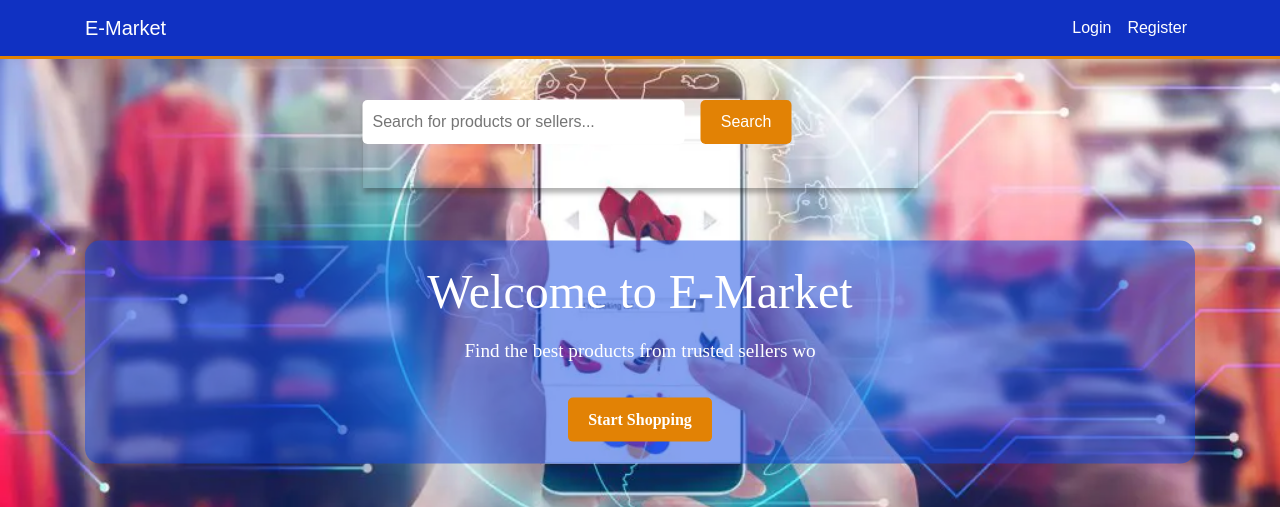
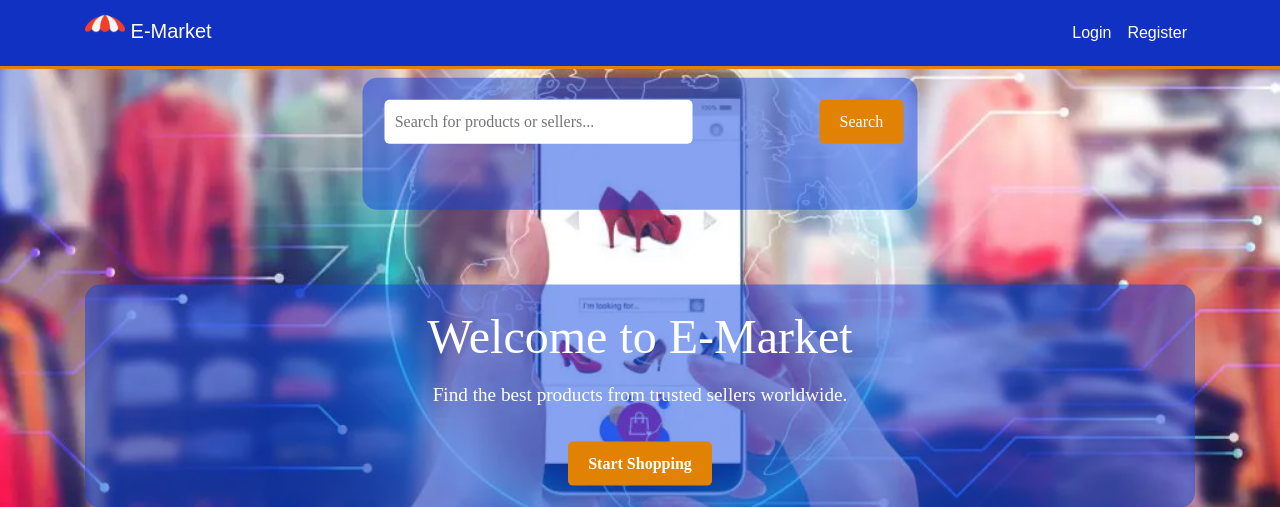
Before and after one commit to PhilTech-Hub/E-Market, a Flask app: page / in a window 1280 px wide. Shown: the top 507 px of the page. Run offline with Flask 3, Linux system fonts and the light colour scheme; some libraries are stand-ins or nearby versions.

Commit message:
Add all changes

```diff
--- a/app/static/css/styles.css
+++ b/app/static/css/styles.css
@@ -137,7 +137,7 @@ body {
     transform: translate(-50%, -50%);
     width: 50%;
     display: flex;
-    box-shadow: 0 5px 5px rgba(0, 0, 0, 0.3);
+    /* box-shadow: 0 5px 5px rgba(0, 0, 0, 0.3); */
 }
 
 .search-bar input[type="text"] {
--- a/app/static/js/script.js
+++ b/app/static/js/script.js
@@ -89,7 +89,7 @@ $(document).ready(function () {
 document.addEventListener("DOMContentLoaded", function () {
   const headingText = "Welcome to E-Market"; // Passed dynamically from Flask
   const subheadingText = "Find the best products from trusted sellers worldwide."; // Passed dynamically from Flask
-  const typingSpeed = 100; // Speed in milliseconds
+  const typingSpeed = 75; // Speed in milliseconds
 
   // Typing function
   function typeEffect(element, text, callback) {
--- a/app/templates/base.html
+++ b/app/templates/base.html
@@ -18,7 +18,8 @@
   <nav class="navbar navbar-expand-lg navbar-dark">
     <div class="container">
       <!-- Logo and Home Link -->
-      <a class="navbar-brand" href="{{ url_for('main.home') }}">E-Market</a>
+      <a class="navbar-brand" href="{{ url_for('main.home') }}"> <img
+          src="{{ url_for('static', filename='images/Logo1.png') }}" alt="E-Market Logo" style="height: 40px; "> E-Market </a>
 
       <button class="navbar-toggler" type="button" data-toggle="collapse" data-target="#navbarNav"
         aria-controls="navbarNav" aria-expanded="false" aria-label="Toggle navigation">
@@ -45,7 +46,8 @@
           <!-- Profile Image with Link -->
           <li class="nav-item">
             <a class="nav-link" href="{{ url_for('main.profile') }}">
-              <img src="{{ url_for('static', filename='uploads/' + (current_user.profile_image if current_user.profile_image else 'default_profile.png')) }}"
+              <img
+                src="{{ url_for('static', filename='uploads/' + (current_user.profile_image if current_user.profile_image else 'default_profile.png')) }}"
                 alt="Profile" class="rounded-circle" style="width: 30px; height: 30px; margin-right: 5px;">
               Profile
             </a>
@@ -98,7 +100,7 @@
   </footer>
 
   <!-- Bootstrap JS and dependencies -->
- <script src="https://code.jquery.com/jquery-3.5.1.slim.min.js"></script>
+  <script src="https://code.jquery.com/jquery-3.5.1.slim.min.js"></script>
   <script src="https://cdn.jsdelivr.net/npm/@popperjs/core@2.9.3/dist/umd/popper.min.js"></script>
   <script src="https://stackpath.bootstrapcdn.com/bootstrap/4.5.2/js/bootstrap.min.js"></script>
   <!-- Your custom script -->
--- a/app/templates/index.html
+++ b/app/templates/index.html
@@ -3,7 +3,7 @@
 
 
 <!-- Search Bar -->
-<div class="search-bar">
+<div class="cta search-bar">
     <form method="GET" action="/search"> <!-- Replace "/search" with your actual route -->
         <input type="text" name="q" placeholder="Search for products or sellers...">
         <button type="submit">Search</button>
```
Also changed, not shown: app/static/images/E-Market Logo.png (added), app/static/images/Logo.png (added), app/static/images/Logo1.png (added).
